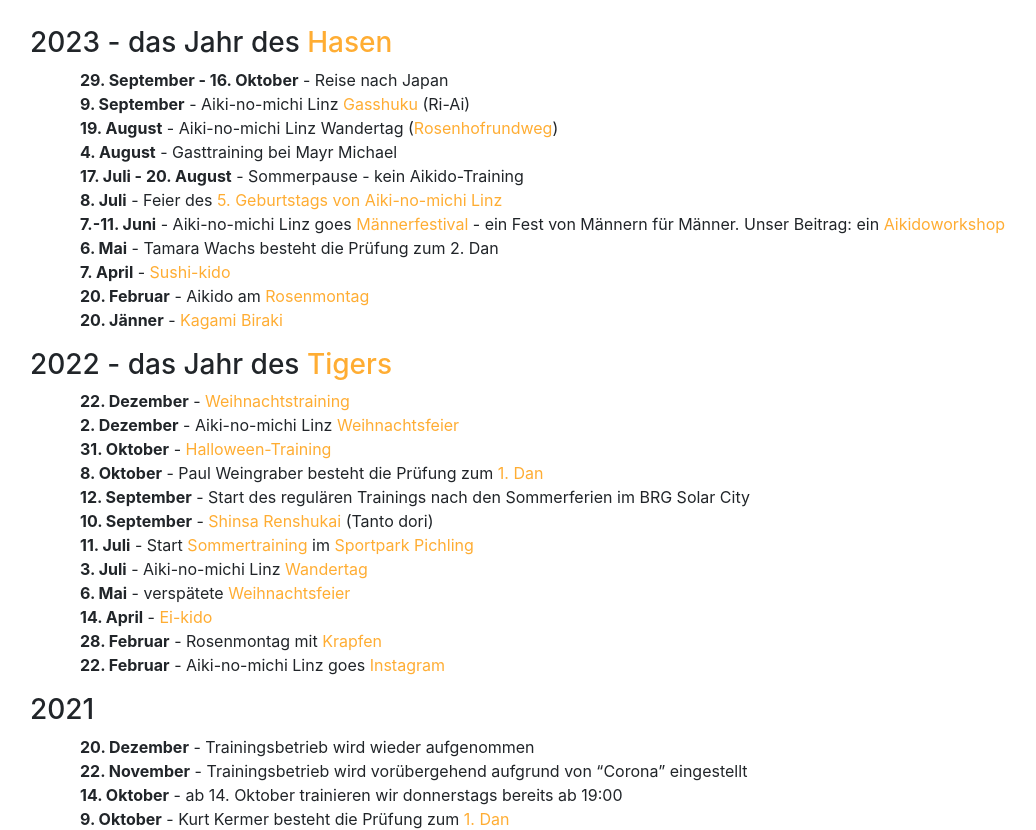
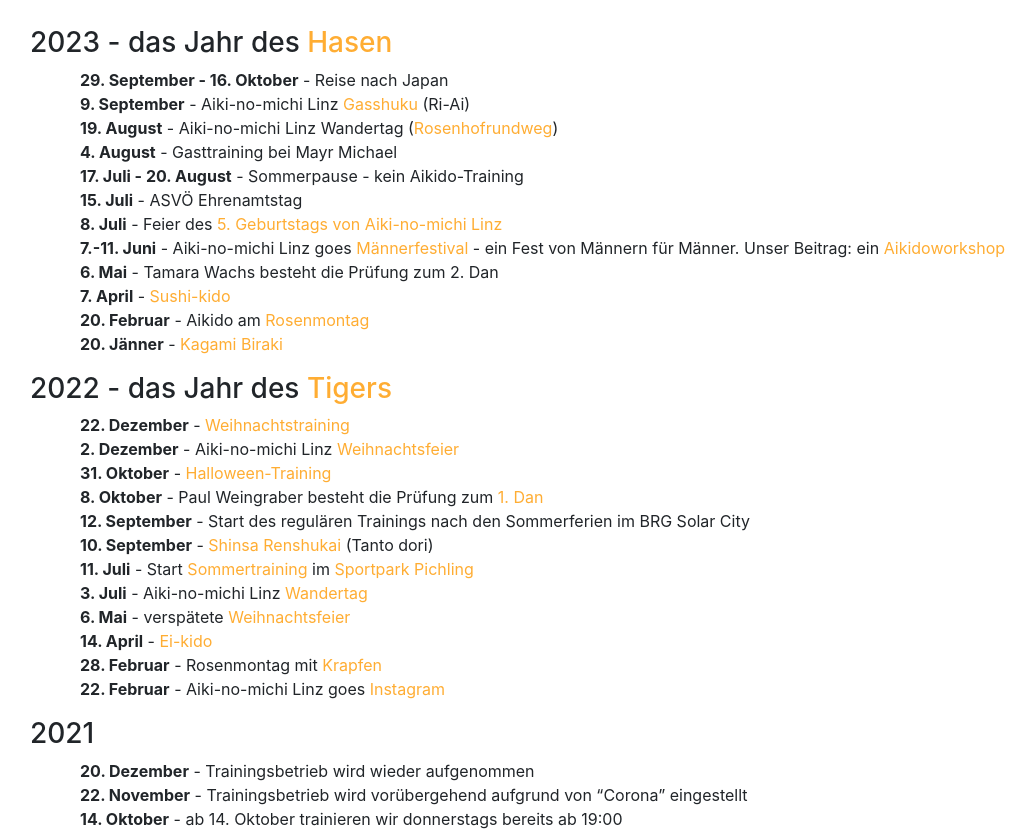
Before and after one commit to TWachs/aikinomichi-linz, a Jekyll site: the page built from aktuelles.md, in a window 1280 px wide and 900 px high, scrolled down 515 px, cut to the strip 70-900 px from the top of the window. Shown: the whole strip, without its empty margins (55-1091 px from the left). Built offline with Jekyll 4.4.1, drawn with Linux system fonts in a browser that asks for light colours; nearby versions of some CDN libraries.

Commit message:
Update aktuelles.md

```diff
--- a/aktuelles.md
+++ b/aktuelles.md
@@ -15,6 +15,7 @@
 * **19. August** - Aiki-no-michi Linz Wandertag ([Rosenhofrundweg](https://www.ausflugstipps.at/oesterreich-tour/detail/430001088/rosenhof-rundweg.html){:target="_blank"})
 * **4. August** - Gasttraining bei Mayr Michael
 * **17. Juli - 20. August** - Sommerpause - kein Aikido-Training
+* **15. Juli** - ASVÖ Ehrenamtstag
 * **8. Juli** - Feier des [5. Geburtstags von Aiki-no-michi Linz](https://www.facebook.com/photo?fbid=741040454697835&set=pcb.741044591364088){:target="_blank"}
 * **7.-11. Juni** - Aiki-no-michi Linz goes [Männerfestival](https://www.maennerfestival.at/){:target="_blank"} - ein Fest von Männern für Männer. Unser Beitrag: ein [Aikidoworkshop](https://www.maennerfestival.at/aikido.html){:target="_blank"}
 * **6. Mai** - Tamara Wachs besteht die Prüfung zum 2. Dan
```
